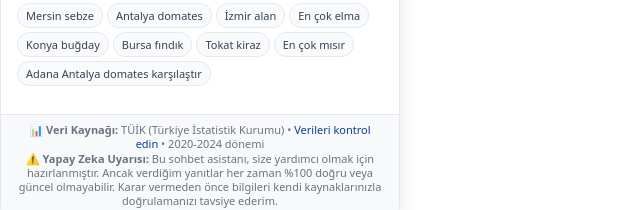
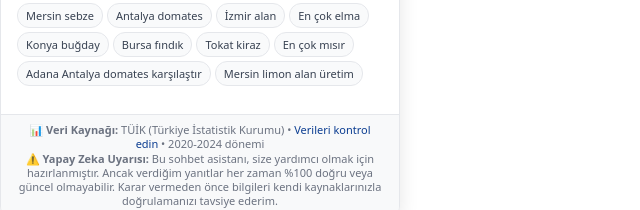
Before and after one commit to gunosari/tarimprojesi, a website: page public/index.html in a window 1280 px wide. Shown: the part 152-362 px from the top of the page, without its empty margins (0-640 px from the left). Drawn offline with Linux system fonts and the light colour scheme.

Commit message:
Update index.html

```diff
--- a/public/index.html
+++ b/public/index.html
@@ -235,6 +235,7 @@
                     <span class="example-chip" onclick="askExample('Tokat kiraz')">Tokat kiraz</span>
                     <span class="example-chip" onclick="askExample('En çok mısır')">En çok mısır</span>
                     <span class="example-chip" onclick="askExample('Adana Antalya domates karşılaştır')">Adana Antalya domates karşılaştır</span>
+                    <span class="example-chip" onclick="askExample('Mersin limon alan üretim')">Mersin limon alan üretim</span>
                 </div>
             </div>
 
```
